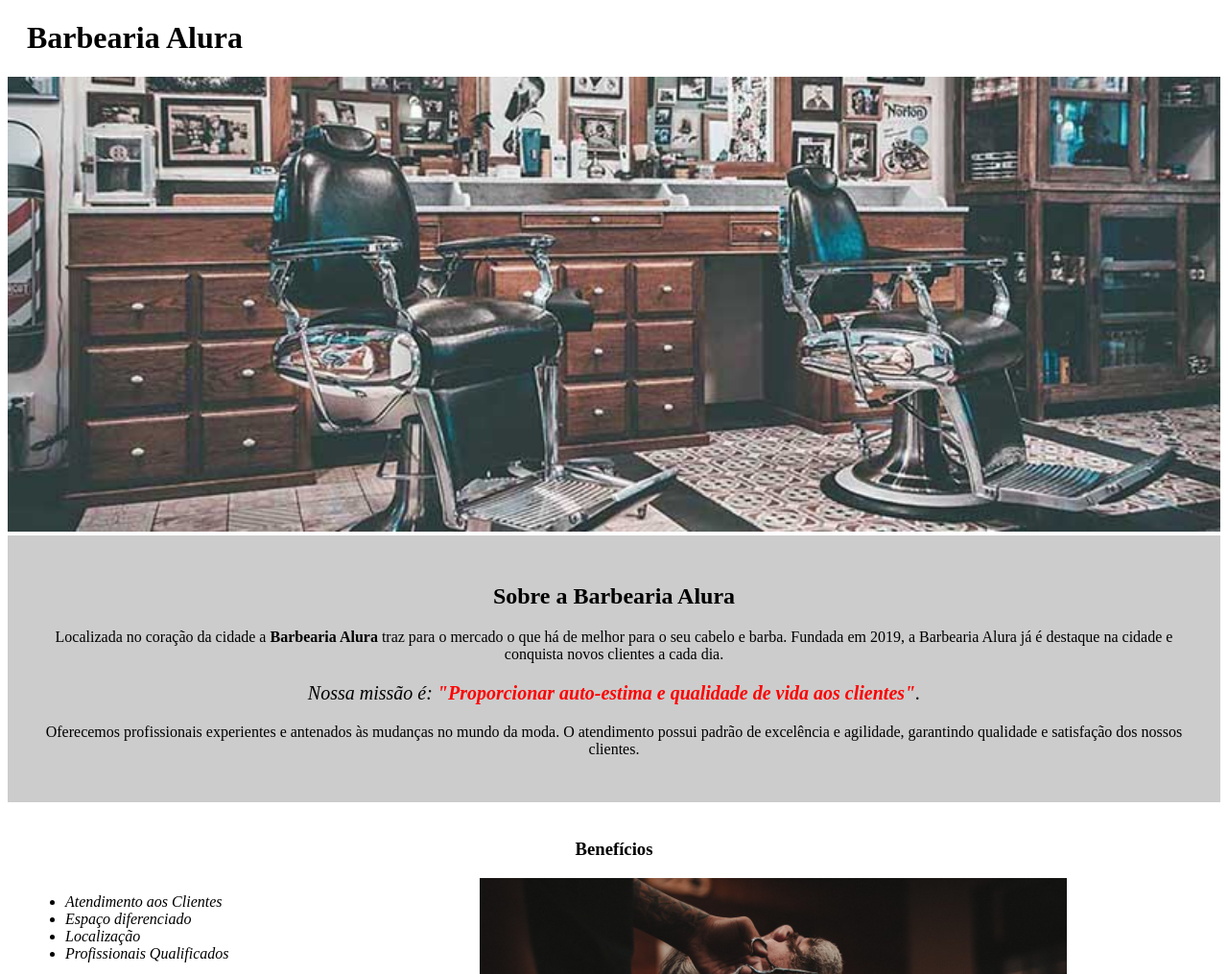
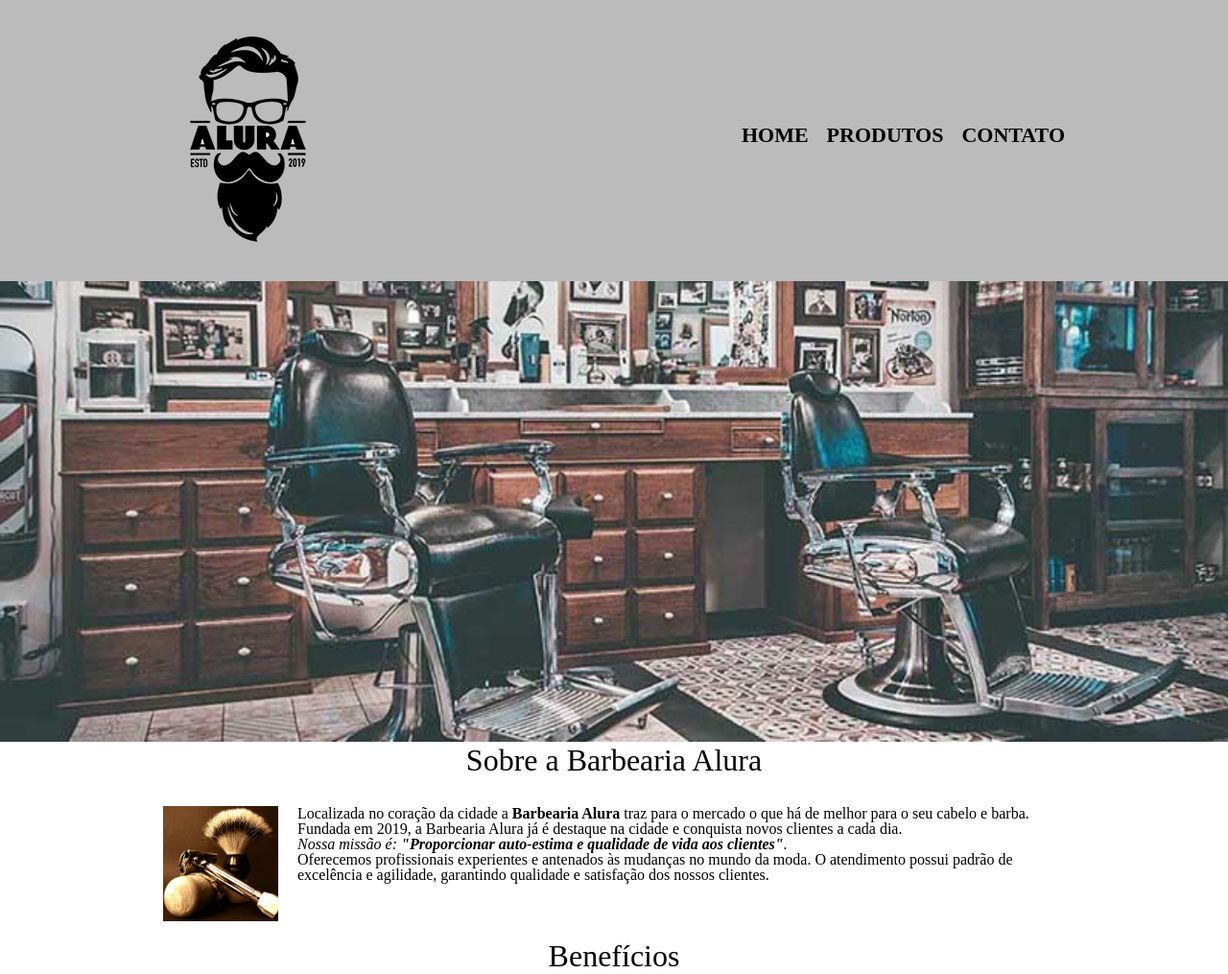
Before and after one commit to thiagohenrique1508/HTML_CSS_Alura, a plain HTML site: page index.html in a window 1280 px wide. Shown: the top 1015 px of the page at 96% size. Drawn offline with Linux system fonts and the light colour scheme.

Commit message:
Melhorando a página index.html

```diff
--- a/index.html
+++ b/index.html
@@ -3,26 +3,42 @@
 	<head>
 		<meta charset="UTF-8">
 		<title>Barbearia Alura</title>
-		<link rel="stylesheet" href="style-home.css">
+		<link rel="stylesheet" href="reset.css">
+		<link rel="stylesheet" href="style.css">
 	</head>
 
 	<body>
 		<header>
-			<h1 class="titulo-principal">Barbearia Alura</h1>
+			<div class="caixa">
+				<h1><img src="logo.png" alt="Logo da Barbearia Alura"></h1>
+
+				<nav>
+					<ul>
+						<li><a href="index.html">Home</a></li>
+						<li><a href="produtos.html">Produtos</a></li>
+						<li><a href="contato.html">Contato</a></li>
+					</ul>
+				</nav>
+			</div>
 		</header>
-		<img id="banner" src="banner.jpg">
-		<div class="principal">
-			<h2 class="titulo-centralizado">Sobre a Barbearia Alura</h2>
+
+		<img class="banner" src="banner.jpg">
+
+		<main>
+			<section class="principal">
+				<h2 class="titulo-principal">Sobre a Barbearia Alura</h2>
+
+				<img class="utensilios" src="utensilios.jpg" alt="Utensílios de um barbeiro.">
 
 				<p>Localizada no coração da cidade a <strong>Barbearia Alura</strong> traz para o mercado o que há de melhor para o seu cabelo e barba. Fundada em 2019, a Barbearia Alura já é destaque na cidade e conquista novos clientes a cada dia.</p>
 
 				<p id="missao"><em>Nossa missão é: <strong>"Proporcionar auto-estima e qualidade de vida aos clientes"</strong>.</em></p>
 
 				<p>Oferecemos profissionais experientes e antenados às mudanças no mundo da moda. O atendimento possui padrão de excelência e agilidade, garantindo qualidade e satisfação dos nossos clientes.</p>
-		</div>
+			</section>
 
-		<div class="beneficios">
-			<h3 class="titulo-centralizado">Benefícios</h3>
+			<section class="beneficios">
+				<h3 class="titulo-principal">Benefícios</h3>
 
 				<ul>
 					<li class="itens">Atendimento aos Clientes</li>
@@ -32,6 +48,12 @@
 				</ul>
 
 				<img src="beneficios.jpg" class="imagembeneficios">
-		</div>
+			</section>
+		</main>
+
+		<footer>
+			<img src="logo-branco.png">
+			<p class="copyright">&copy; Copyright Barbearia Alura - 2019</p>
+		</footer>
 	</body>
 </html>
--- a/style.css
+++ b/style.css
@@ -148,3 +148,39 @@ td, th{
 	border: 1px solid #000000;
 	padding: 8px 15px;
 }
+
+/* CSS da página inicial */
+.banner{
+	width: 100%;
+
+}
+
+.titulo-principal{
+	text-align: center;
+	font-size: 2em; /* Quer dizer que vai ser 2x o tamanho base da fonte */
+	margin: 0 0 1em;
+	clear: left; /* Serve para limpar o float que está na classe .utensilios */
+}
+
+.principal{
+	margin:0 0 1em;
+}
+
+.principal strong{
+	font-weight: bold;
+}
+
+.principal em{
+	font-style: italic;
+}
+
+
+.imagembeneficios{
+	width: 60%;
+}
+
+.utensilios{
+	width: 120px;
+	float: left; /* Faz a imagem flutuar de uma forma que os parágrafos envolvam a imagem */
+	margin: 0 20px 20px 0;
+}
```
Also changed, not shown: utensilios.jpg (added). Lines whose indentation alone changed are shown as unchanged.
